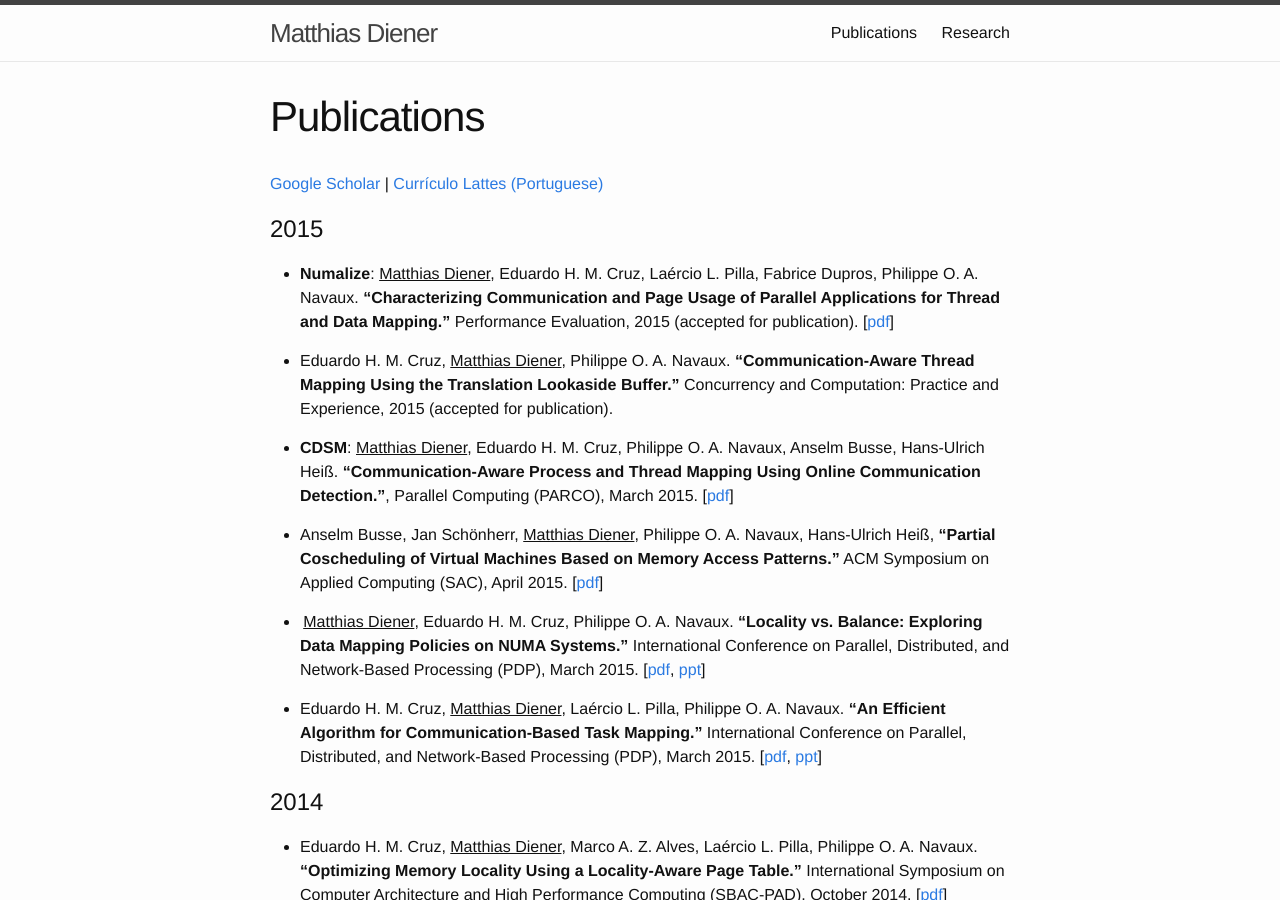
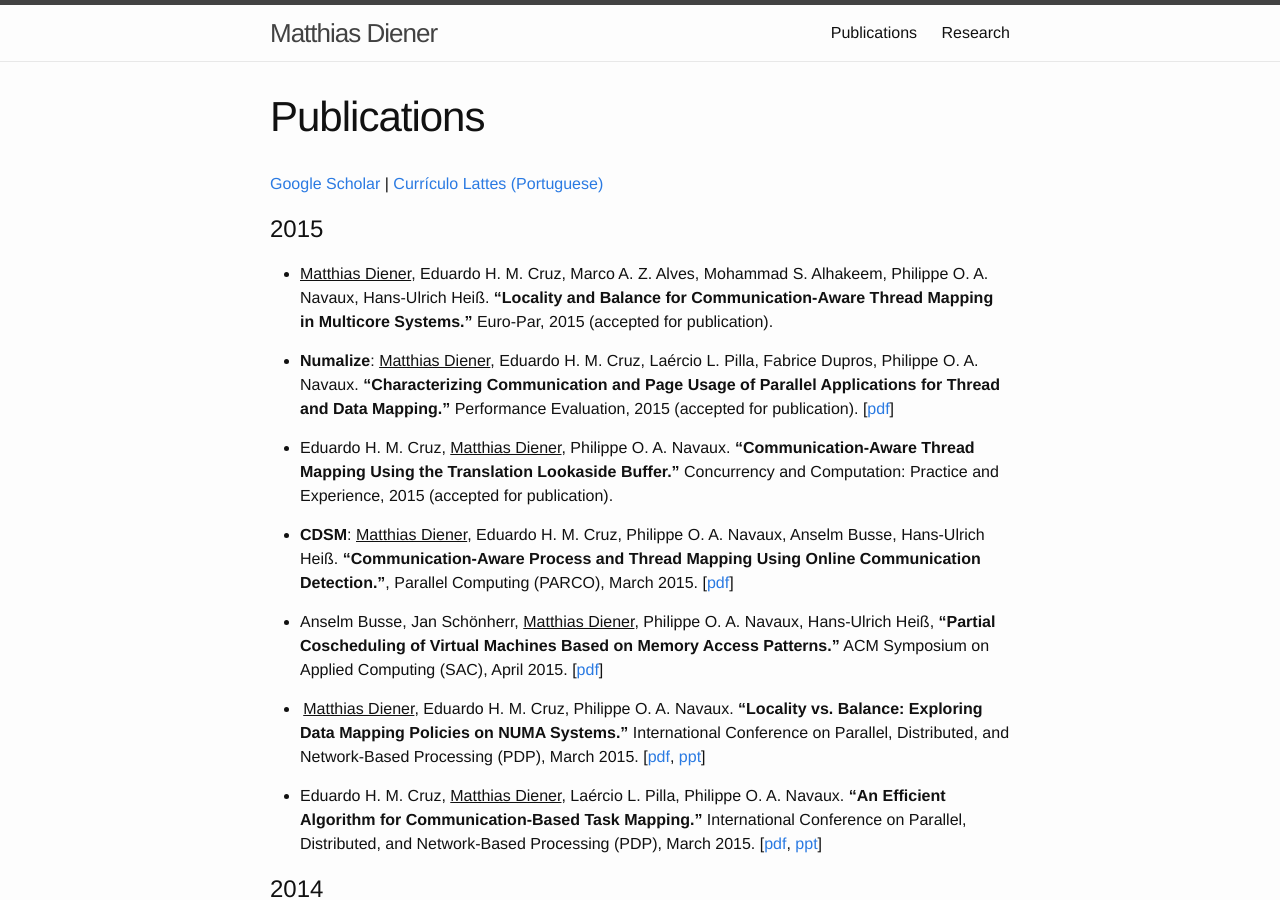
Before and after one commit to matthiasdiener/matthiasdiener.github.io, a Jekyll site: the page built from publications.md, in a window 1280 px wide and 900 px high. Built offline with Jekyll 4.4.1, drawn with Linux system fonts in a browser that asks for light colours.

Commit message:
add europar

```diff
--- a/publications.md
+++ b/publications.md
@@ -6,6 +6,9 @@ title: Publications
 [Google Scholar](http://scholar.google.com.br/citations?user=ToWKC8gAAAAJ&hl=en) \| [Currículo Lattes (Portuguese)](http://lattes.cnpq.br/8653611969517458)
 
 # 2015
+
+* <u>Matthias Diener</u>, Eduardo H. M. Cruz, Marco A. Z. Alves, Mohammad S. Alhakeem, Philippe O. A. Navaux, Hans-Ulrich Heiß. **“Locality and Balance for Communication-Aware
+Thread Mapping in Multicore Systems.”** Euro-Par, 2015 (accepted for publication).
 
 * **Numalize**: <u>Matthias Diener</u>, Eduardo H. M. Cruz, Laércio L. Pilla, Fabrice Dupros, Philippe O. A. Navaux. **“Characterizing Communication and Page Usage of Parallel Applications for Thread and Data Mapping.”** Performance Evaluation, 2015 (accepted for publication). [[pdf](../files/2015-PEVA-Numalize.pdf)]
 
```
